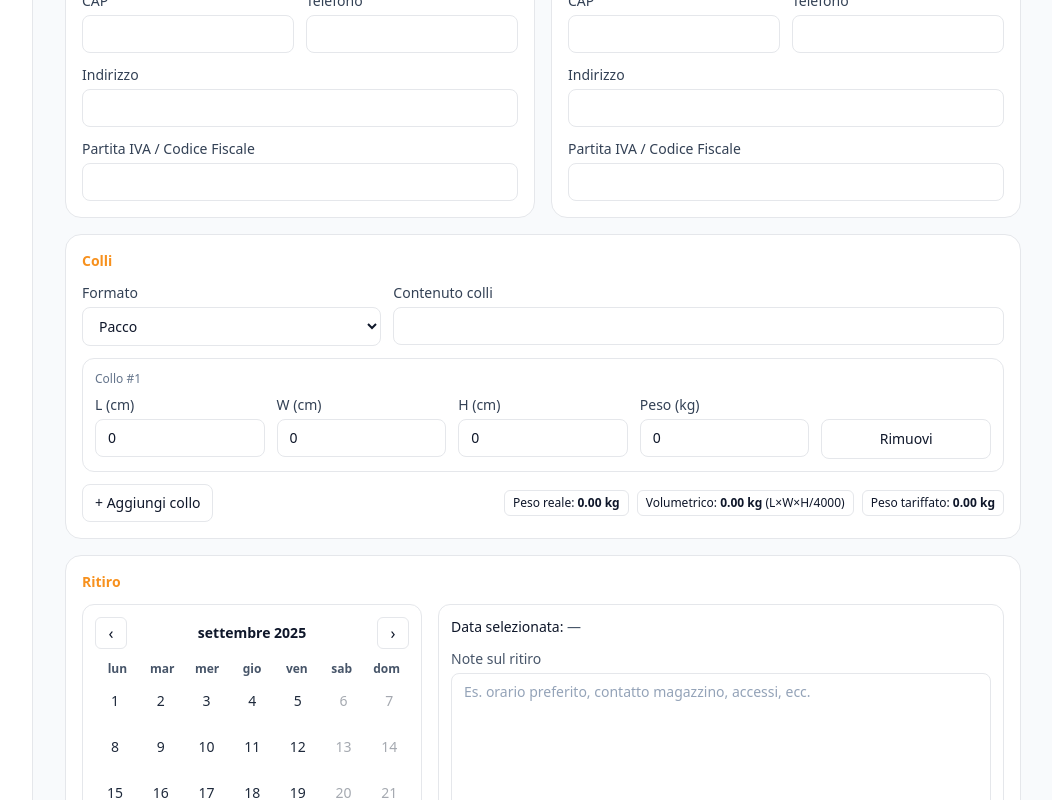
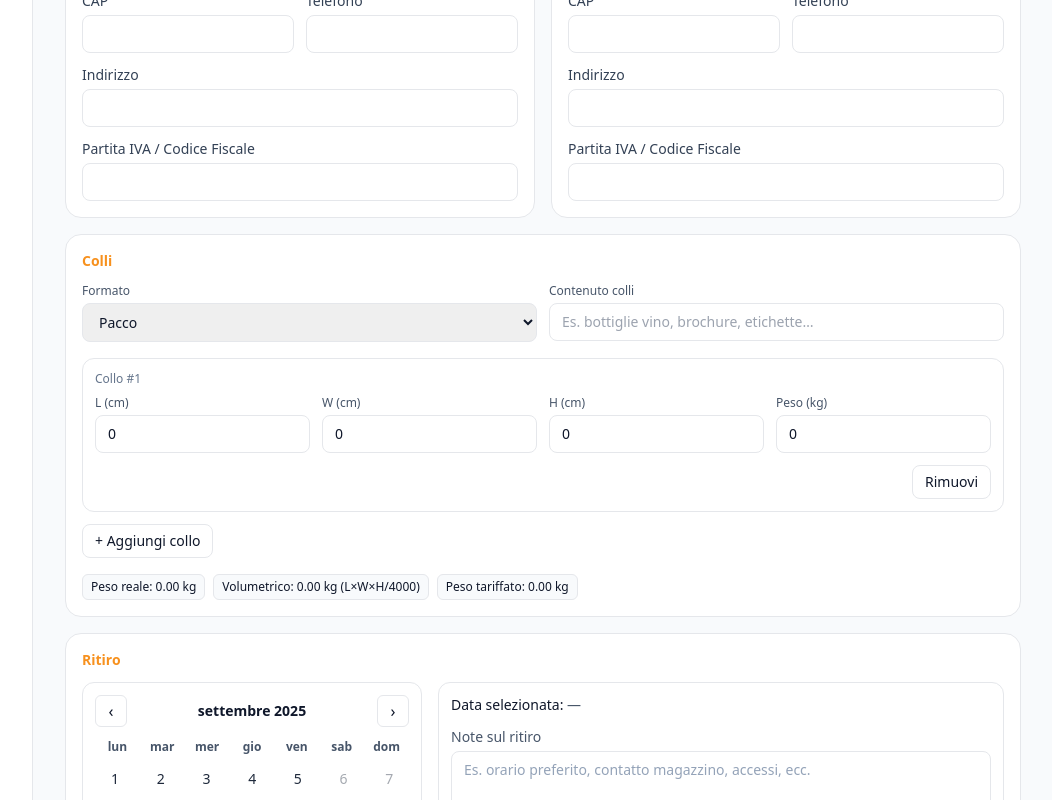
Before and after one commit to SPST-WINE/spst-dashboard, a Next.js app: page /dashboard/nuova/altro in a window 1280 px wide. Shown: the part 476-1276 px from the top of the page, without its empty margins (227-1279 px from the left). Built offline with nearby package versions, Linux system fonts and the light colour scheme.

Commit message:
Update ColliCard.tsx

```diff
--- a/components/nuova/ColliCard.tsx
+++ b/components/nuova/ColliCard.tsx
@@ -1,108 +1,191 @@
 'use client';
 
-import { NumberField, Select, Text } from './Field';
-import { useMemo } from 'react';
+import React from 'react';
 
 export type Collo = {
-  lunghezza_cm: number;
-  larghezza_cm: number;
-  altezza_cm: number;
-  peso_kg: number;
+  lunghezza_cm: number | null;
+  larghezza_cm: number | null;
+  altezza_cm: number | null;
+  peso_kg: number | null;
 };
 
 type Props = {
   colli: Collo[];
-  onChange: (next: Collo[]) => void;
+  onChange: (c: Collo[]) => void;
+
   formato: 'Pacco' | 'Pallet';
-  setFormato: (v: 'Pacco' | 'Pallet') => void;
+  setFormato: (f: 'Pacco' | 'Pallet') => void;
+
   contenuto: string;
   setContenuto: (v: string) => void;
 };
 
+const toNum = (v: number | null) => (typeof v === 'number' && !isNaN(v) ? v : 0);
+const strVal = (v: number | null) => (v === null || isNaN(v as number) ? '' : String(v));
+
 export default function ColliCard({
-  colli, onChange, formato, setFormato, contenuto, setContenuto,
+  colli,
+  onChange,
+  formato,
+  setFormato,
+  contenuto,
+  setContenuto,
 }: Props) {
-  const setCollo =
-    (i: number, key: keyof Collo) =>
-    (v: number) => {
-      const next = [...colli];
-      next[i] = { ...next[i], [key]: v };
-      onChange(next);
+  const setField = (
+    index: number,
+    key: keyof Collo,
+    raw: string
+  ) => {
+    const next = [...colli];
+    const cleaned = raw.replace(',', '.'); // accetta virgola
+    next[index] = {
+      ...next[index],
+      [key]: cleaned === '' ? null : Number(cleaned),
     };
+    onChange(next);
+  };
 
   const addCollo = () =>
-    onChange([...colli, { lunghezza_cm: 0, larghezza_cm: 0, altezza_cm: 0, peso_kg: 0 }]);
+    onChange([
+      ...colli,
+      { lunghezza_cm: null, larghezza_cm: null, altezza_cm: null, peso_kg: null },
+    ]);
 
-  const removeCollo = (i: number) => onChange(colli.filter((_, idx) => idx !== i));
+  const removeCollo = (i: number) => {
+    const next = colli.filter((_, idx) => idx !== i);
+    onChange(next.length ? next : [{ lunghezza_cm: null, larghezza_cm: null, altezza_cm: null, peso_kg: null }]);
+  };
 
-  const totals = useMemo(() => {
-    const pesoReale = colli.reduce((s, c) => s + (c.peso_kg || 0), 0);
-    const volKg = colli.reduce((s, c) => {
-      const vol = ((c.lunghezza_cm || 0) * (c.larghezza_cm || 0) * (c.altezza_cm || 0)) / 4000;
-      return s + vol;
-    }, 0);
-    const tariffato = Math.max(pesoReale, volKg);
-    return { pesoReale, volKg, tariffato };
-  }, [colli]);
+  const totalePesoReale = colli.reduce((s, c) => s + toNum(c.peso_kg), 0);
+  const totaleVolumetrico = colli.reduce(
+    (s, c) =>
+      s + (toNum(c.lunghezza_cm) * toNum(c.larghezza_cm) * toNum(c.altezza_cm)) / 4000,
+    0
+  );
+  const pesoTariffato = Math.max(totalePesoReale, totaleVolumetrico);
 
   return (
     <div className="rounded-2xl border bg-white p-4">
       <h3 className="mb-3 text-sm font-semibold text-spst-orange">Colli</h3>
 
-      <div className="mb-3 grid gap-3 md:grid-cols-3">
-        <Select
-          label="Formato"
-          value={formato}
-          onChange={(v) => setFormato(v as 'Pacco' | 'Pallet')}
-          options={[
-            { label: 'Pacco', value: 'Pacco' },
-            { label: 'Pallet', value: 'Pallet' },
-          ]}
-        />
-        <Text
-          label="Contenuto colli"
-          value={contenuto}
-          onChange={setContenuto}
-          className="md:col-span-2"
-        />
+      {/* Formato + Contenuto colli */}
+      <div className="grid gap-3 md:grid-cols-2">
+        <div>
+          <label className="mb-1 block text-xs text-slate-600">Formato</label>
+          <select
+            className="w-full rounded-lg border px-3 py-2 text-sm outline-none focus:ring-2 focus:ring-slate-200"
+            value={formato}
+            onChange={(e) => setFormato(e.target.value as 'Pacco' | 'Pallet')}
+          >
+            <option value="Pacco">Pacco</option>
+            <option value="Pallet">Pallet</option>
+          </select>
+        </div>
+
+        <div>
+          <label className="mb-1 block text-xs text-slate-600">Contenuto colli</label>
+          <input
+            type="text"
+            className="w-full rounded-lg border px-3 py-2 text-sm outline-none focus:ring-2 focus:ring-slate-200"
+            placeholder="Es. bottiglie vino, brochure, etichette…"
+            value={contenuto}
+            onChange={(e) => setContenuto(e.target.value)}
+          />
+        </div>
       </div>
 
-      <div className="space-y-3">
+      {/* Lista colli */}
+      <div className="mt-4 space-y-3">
         {colli.map((c, i) => (
           <div key={i} className="rounded-xl border p-3">
-            <div className="mb-2 text-xs font-medium text-slate-500">Collo #{i + 1}</div>
-            <div className="grid gap-3 md:grid-cols-5">
-              <NumberField label="L (cm)" value={c.lunghezza_cm} onChange={setCollo(i, 'lunghezza_cm')} />
-              <NumberField label="W (cm)" value={c.larghezza_cm} onChange={setCollo(i, 'larghezza_cm')} />
-              <NumberField label="H (cm)" value={c.altezza_cm} onChange={setCollo(i, 'altezza_cm')} />
-              <NumberField label="Peso (kg)" step={0.1} value={c.peso_kg} onChange={setCollo(i, 'peso_kg')} />
+            <div className="mb-2 text-xs font-medium text-slate-500">
+              Collo #{i + 1}
+            </div>
+
+            <div className="grid gap-3 md:grid-cols-4">
+              <NumberInput
+                label="L (cm)"
+                value={strVal(c.lunghezza_cm)}
+                onChange={(v) => setField(i, 'lunghezza_cm', v)}
+              />
+              <NumberInput
+                label="W (cm)"
+                value={strVal(c.larghezza_cm)}
+                onChange={(v) => setField(i, 'larghezza_cm', v)}
+              />
+              <NumberInput
+                label="H (cm)"
+                value={strVal(c.altezza_cm)}
+                onChange={(v) => setField(i, 'altezza_cm', v)}
+              />
+              <NumberInput
+                label="Peso (kg)"
+                value={strVal(c.peso_kg)}
+                onChange={(v) => setField(i, 'peso_kg', v)}
+              />
+            </div>
+
+            <div className="mt-3 flex justify-end">
               <button
                 type="button"
                 onClick={() => removeCollo(i)}
-                className="mt-6 h-10 rounded-lg border px-3 text-sm hover:bg-slate-50"
+                className="rounded-lg border px-3 py-1.5 text-sm hover:bg-slate-50"
               >
                 Rimuovi
               </button>
             </div>
           </div>
         ))}
+
+        <div>
+          <button
+            type="button"
+            onClick={addCollo}
+            className="rounded-lg border px-3 py-1.5 text-sm hover:bg-slate-50"
+          >
+            + Aggiungi collo
+          </button>
+        </div>
       </div>
 
-      <div className="mt-3 flex flex-wrap items-center gap-2">
-        <button type="button" onClick={addCollo} className="rounded-lg border px-3 py-2 text-sm hover:bg-slate-50">
-          + Aggiungi collo
-        </button>
-
-        <span className="ml-auto rounded-md border bg-white px-2 py-1 text-xs">
-          Peso reale: <b>{totals.pesoReale.toFixed(2)} kg</b>
-        </span>
-        <span className="rounded-md border bg-white px-2 py-1 text-xs">
-          Volumetrico: <b>{totals.volKg.toFixed(2)} kg</b> (L×W×H/4000)
-        </span>
-        <span className="rounded-md border bg-white px-2 py-1 text-xs">
-          Peso tariffato: <b>{totals.tariffato.toFixed(2)} kg</b>
-        </span>
+      {/* Totali */}
+      <div className="mt-4 flex flex-wrap gap-2 text-xs">
+        <Badge> Peso reale: {totalePesoReale.toFixed(2)} kg </Badge>
+        <Badge>
+          Volumetrico: {totaleVolumetrico.toFixed(2)} kg (L×W×H/4000)
+        </Badge>
+        <Badge> Peso tariffato: {pesoTariffato.toFixed(2)} kg </Badge>
       </div>
     </div>
   );
 }
+
+function NumberInput({
+  label,
+  value,
+  onChange,
+}: {
+  label: string;
+  value: string;
+  onChange: (v: string) => void;
+}) {
+  return (
+    <div>
+      <label className="mb-1 block text-xs text-slate-600">{label}</label>
+      <input
+        type="text"
+        inputMode="decimal"
+        pattern="[0-9]*[.,]?[0-9]*"
+        className="w-full rounded-lg border px-3 py-2 text-sm outline-none focus:ring-2 focus:ring-slate-200"
+        value={value}
+        onChange={(e) => onChange(e.target.value)}
+      />
+    </div>
+  );
+}
+
+function Badge({ children }: { children: React.ReactNode }) {
+  return (
+    <span className="rounded-md border bg-slate-50 px-2 py-1">{children}</span>
+  );
+}
```
